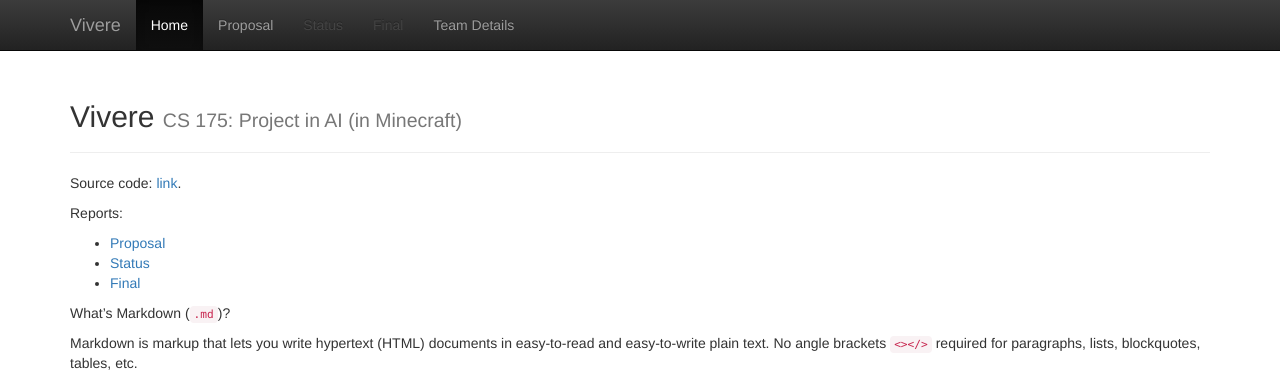
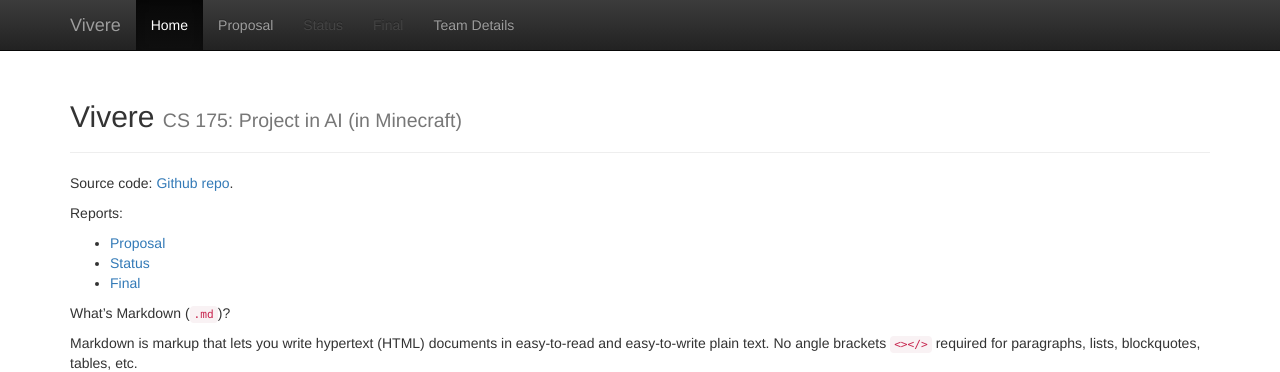
Before and after one commit to Enhjin/Vivere, a Jekyll site: the page built from docs/index.md, in a window 1280 px wide. Shown: the top 372 px of the page. Built offline with Jekyll 4.4.1, drawn with Linux system fonts in a browser that asks for light colours; formulas are drawn with MathJax 3.

Commit message:
Update index.md

```diff
--- a/docs/index.md
+++ b/docs/index.md
@@ -3,7 +3,7 @@
 title:  Home
 ---
 
-Source code: [link](https://github.com/Enhjin/Vivere "Github repo").
+Source code: [Github repo](https://github.com/Enhjin/Vivere "Github repo").
 
 Reports:
 
```
